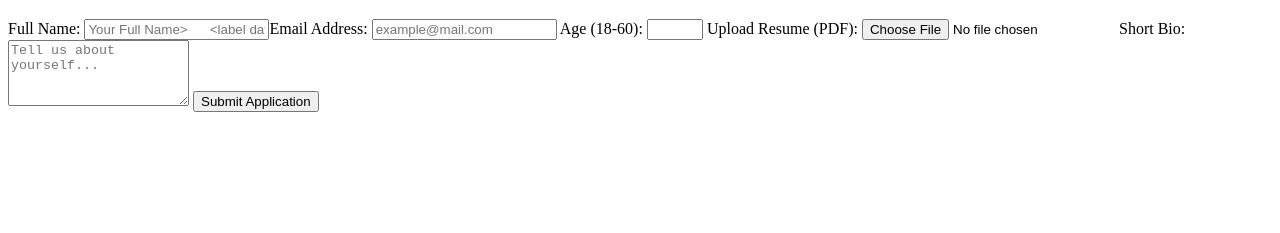
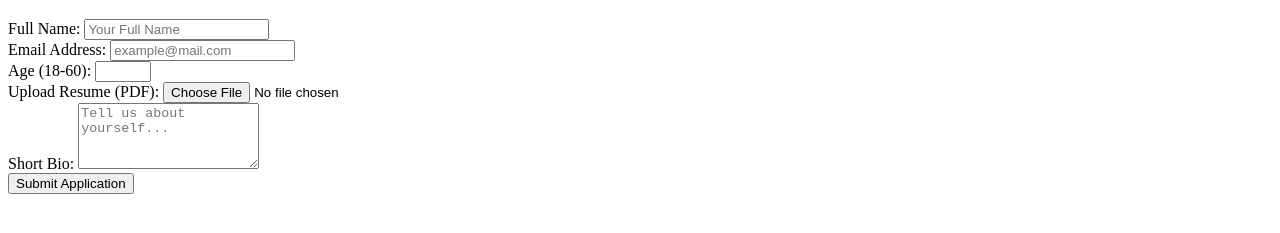
Before and after one commit to drewgpt/sdai-wde-02-interactive-forms, a plain HTML site: page index.html in a window 1280 px wide. Shown: the part 61-294 px from the top of the page. Drawn offline with Linux system fonts and the light colour scheme.

Commit message:
rearrange the readme to the new template

```diff
--- a/index.html
+++ b/index.html
@@ -17,14 +17,15 @@
      name="name"
      required
      minlength="2"
-         placeholder="Your Full Name>
-      <label for="
-         email">Email Address:</label>
+     placeholder="Your Full Name">
+<br>
+<label for="email">Email Address:</label>
 <input type="email"
      id="email"
      name="email"
      required
      placeholder="example@mail.com">
+<br>
   <label for="age">Age (18-60):</label>
   <input type="number"
        id="age"
@@ -32,22 +33,24 @@
        required
        min="18"
        max="60">
+  <br>
     <label for="resume">Upload Resume (PDF):</label>
     <input type="file"
          id="resume"
          name="resume"
          accept=".pdf"
          required>
-
+    <br>
     <label for="bio">Short Bio:</label>
     <textarea id="bio"
          name="bio"
          rows="4"
          maxlength="200"
          placeholder="Tell us about yourself..."></textarea>
+    <br>
     <button type="submit">Submit Application</button>
   </form>
-  <!-- Form content goes here -->
+
 
 </body>
 
```
Also changed, not shown: 1 other file. Lines whose indentation alone changed are shown as unchanged.
